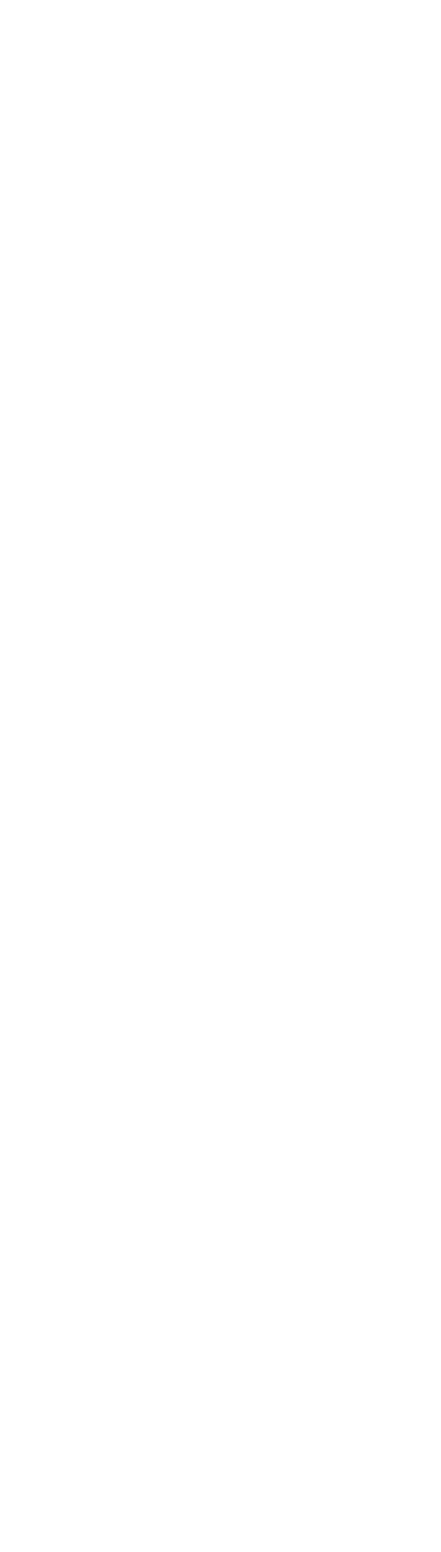
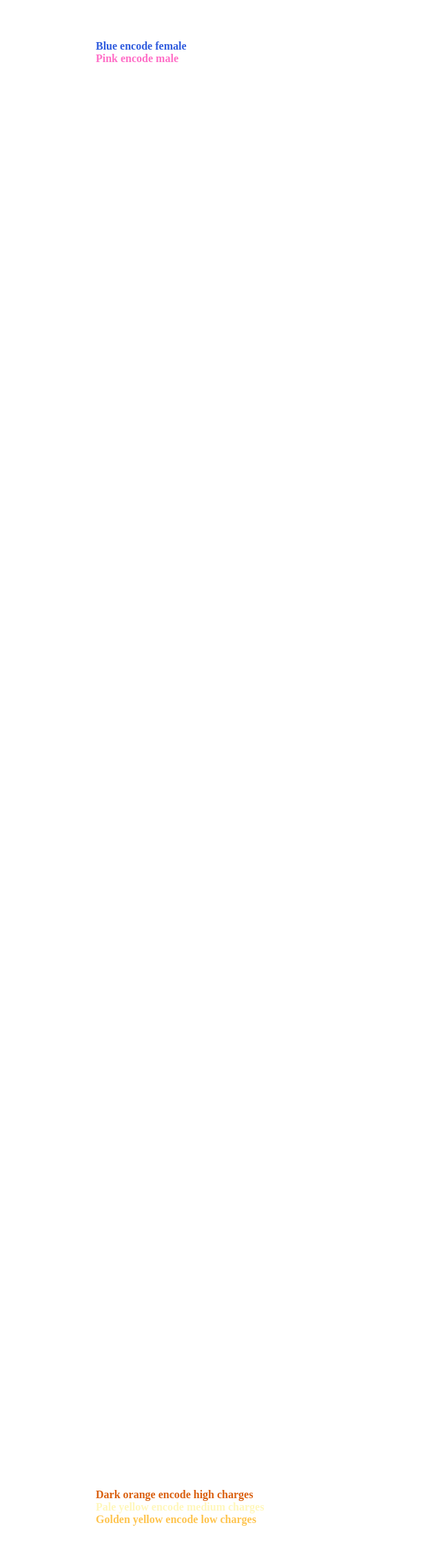
Before and after one commit to DaemonCypher/Visualization-Project, a SvelteKit app: page /story in a window 1280 px wide. Shown: the part 5876-8126 px from the top of the page at 69% size, without its empty margins (0-640 px from the left). Built offline with nearby package versions, Linux system fonts and the light colour scheme.

Commit message:
added legend

```diff
--- a/src/routes/story/page-age.svelte
+++ b/src/routes/story/page-age.svelte
@@ -23,6 +23,17 @@
             <h4>
                 There are 1338 datapoints, female and male are almost equal. As
                 the age increases, insurance charges increase.
+                <br />
+                <br />
+                <div style="color: #305cde; font-weight: bold;">
+                    Blue encode female
+                </div>
+                <div style="color: #ff6ec7; font-weight: bold;">
+                    Pink encode male
+                </div>
+                <div style="font-weight: bold;">
+                    size of the circle encode number of children
+                </div>
             </h4>
             <!-- {progress.toFixed(2)} -->
 
--- a/src/routes/story/page-tiers.svelte
+++ b/src/routes/story/page-tiers.svelte
@@ -24,6 +24,20 @@
                 Most of the charges are within 15k. All charges can be roughly
                 split into 3 tiers based on the trends. Within each tier, the
                 charges increase with age.
+                <br />
+                <br />
+                <div style="color: #d95f0e; font-weight: bold;">
+                    Dark orange encode high charges
+                </div>
+                <div style="color: #fff7bc; font-weight: bold;">
+                    Pale yellow encode medium charges
+                </div>
+                <div style="color: #fec44f; font-weight: bold;">
+                    Golden yellow encode low charges
+                </div>
+                <div style="font-weight: bold;">
+                    size of the circle encode insurance charges
+                </div>
             </h4>
             <!-- <progress value={progress} max="50"></progress> -->
             {#if progress > 10}
```
